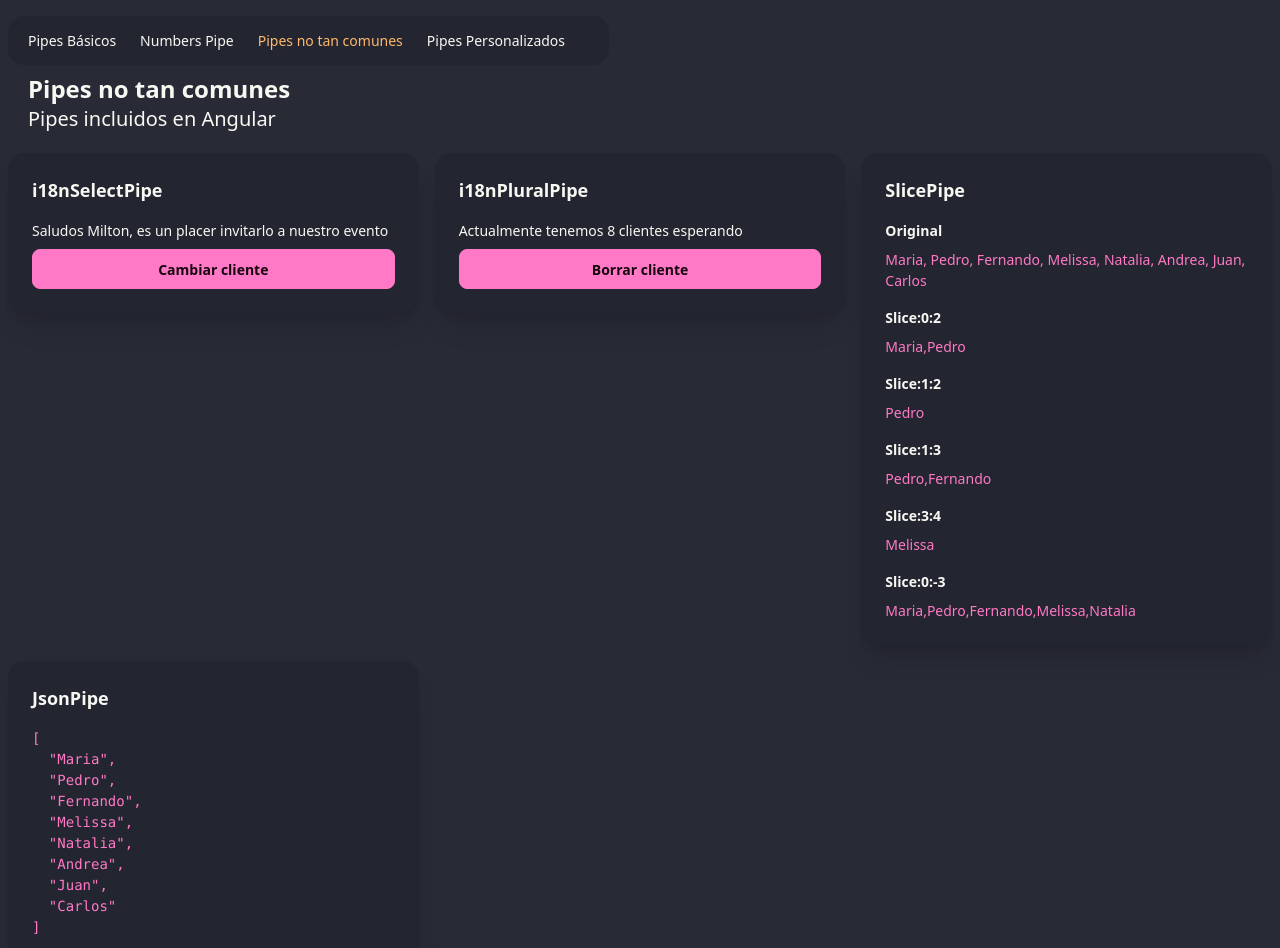
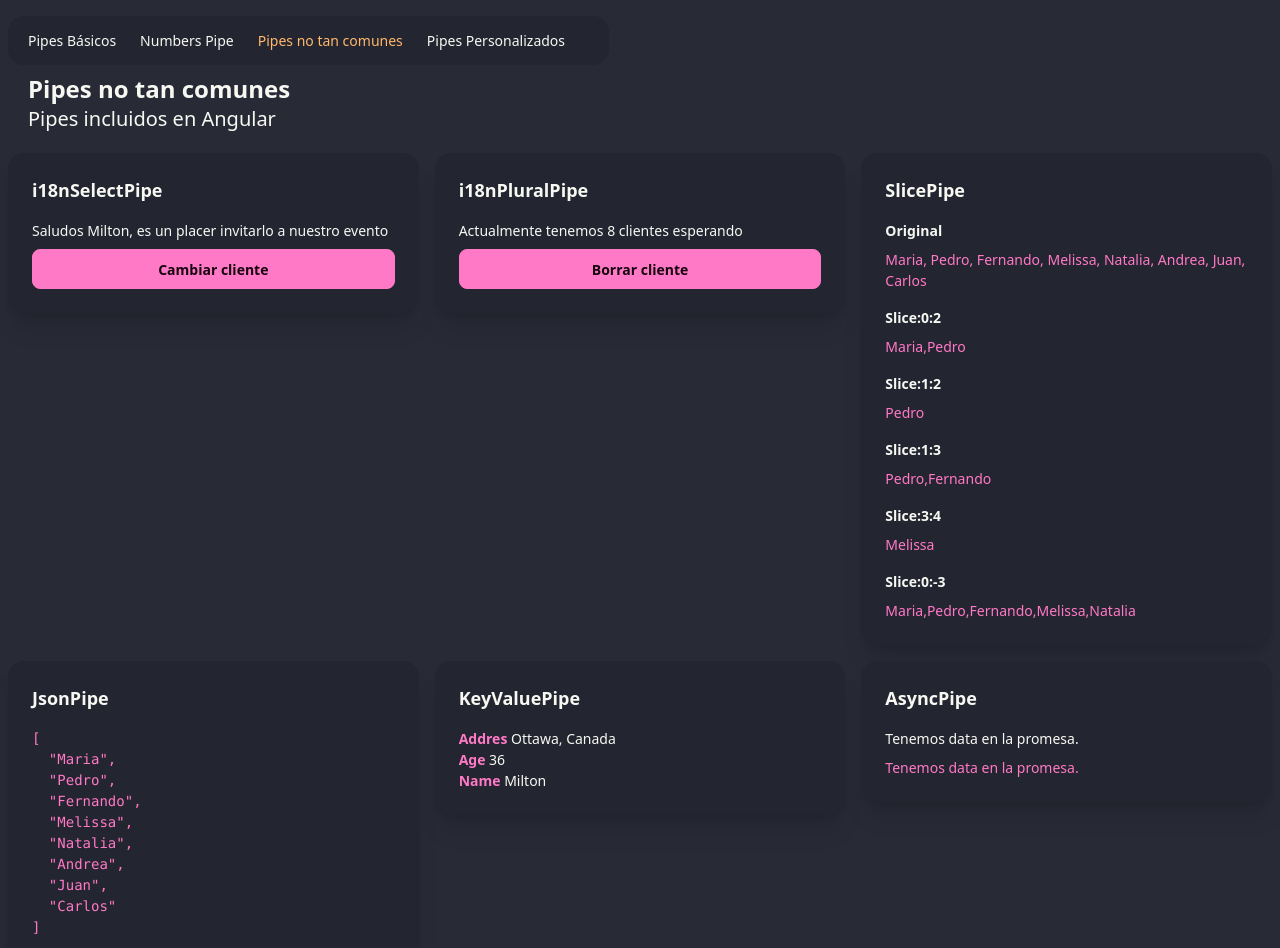
Before and after one commit to GenerationMilton/angular-pipes, an Angular app: page /uncommon in a window 1280 px wide. Shown: the top 948 px of the page. Built offline with nearby package versions, Linux system fonts and the light colour scheme.

Commit message:
angular :sparkles: AsyncPipe in pipes

```diff
--- a/src/app/pages/uncommon-page/uncommon-page.component.html
+++ b/src/app/pages/uncommon-page/uncommon-page.component.html
@@ -57,5 +57,32 @@
 
   </app-card>
 
+  <app-card title="KeyValuePipe">
+   <ul>
+    @for (item of profile | keyvalue ; track $index) {
+        <li>
+            <strong class="text-primary">{{ item.key | titlecase }}</strong>
+            <span>
+                {{ item.value }}
+            </span>
+        </li>
+    }
+   </ul>
+
+  </app-card>
+
+  <app-card title="AsyncPipe">
+    <p>{{ promiseValue | async }}</p>
+
+    @if (promiseValue | async; as value) {
+        <p class="text-primary">{{ value }}</p>
+    }
+    <!-- -->
+    @else {
+        <p class="text-accent">Espere por favor...</p>
+    }
+
+  </app-card>
+
 
 </div>
--- a/src/app/pages/uncommon-page/uncommon-page.component.ts
+++ b/src/app/pages/uncommon-page/uncommon-page.component.ts
@@ -1,30 +1,47 @@
-import {  Component, signal } from '@angular/core';
-import { CardComponent } from "../../components/card/card.component";
-import { I18nPluralPipe, I18nSelectPipe, JsonPipe, SlicePipe, UpperCasePipe } from '@angular/common';
+import { Component, signal } from '@angular/core';
+import { CardComponent } from '../../components/card/card.component';
+import {
+  AsyncPipe,
+  I18nPluralPipe,
+  I18nSelectPipe,
+  JsonPipe,
+  KeyValuePipe,
+  SlicePipe,
+  TitleCasePipe,
+  UpperCasePipe,
+} from '@angular/common';
 
 //2 clients
-const client1 ={
+const client1 = {
   name: 'Milton',
   gender: 'male',
   age: 39,
-  address: 'Bogota, Colombia'
+  address: 'Bogota, Colombia',
 };
 
-const client2 ={
+const client2 = {
   name: 'Fabiana',
   gender: 'female',
   age: 35,
-  address: 'Cali, Colombia'
+  address: 'Cali, Colombia',
 };
 
 @Component({
   selector: 'app-uncommon-page',
-  imports: [CardComponent, I18nSelectPipe, I18nPluralPipe, SlicePipe, JsonPipe, UpperCasePipe],
+  imports: [
+    CardComponent,
+    I18nSelectPipe,
+    I18nPluralPipe,
+    SlicePipe,
+    JsonPipe,
+    UpperCasePipe,
+    KeyValuePipe,
+    TitleCasePipe,
+    AsyncPipe
+  ],
   templateUrl: './uncommon-page.component.html',
 })
 export default class UncommonPageComponent {
-
-
   //i18m Select
 
   client = signal(client1);
@@ -35,23 +52,21 @@
   };
 
   //toggle to change client
-  changeClient(){
-    if(this.client() === client1){
+  changeClient() {
+    if (this.client() === client1) {
       this.client.set(client2);
       return;
     }
     this.client.set(client1);
-
   }
 
   // i18n Plural
   clientsMap = signal({
-    '=0':'no tenemos ningún cliente esperando',
+    '=0': 'no tenemos ningún cliente esperando',
     '=1': 'tenemos un cliente esperando',
-    '=2':'tenemos 2 clientes esperando',
+    '=2': 'tenemos 2 clientes esperando',
     other: 'tenemos # clientes esperando',
-  })
-
+  });
 
   clients = signal([
     'Maria',
@@ -64,8 +79,26 @@
     'Carlos',
   ]);
 
-    deleteClient() {
-      this.clients.update( prev => prev.slice(1) )
-    }
+  deleteClient() {
+    this.clients.update((prev) => prev.slice(1));
+  }
 
- }
+  //keyValue Pipe
+  profile = {
+    name: 'Milton',
+    age: 36,
+    addres: 'Ottawa, Canada',
+  }
+
+  // Async Pipe
+  promiseValue: Promise<string> = new Promise((resolve, reject)=> {
+
+    setTimeout(()=>{
+      //reject('Tenemos un error en la data');
+      resolve('Tenemos data en la promesa.')
+      console.log('Promesa finalizada');
+
+    }, 3500);
+
+  })
+}
```
